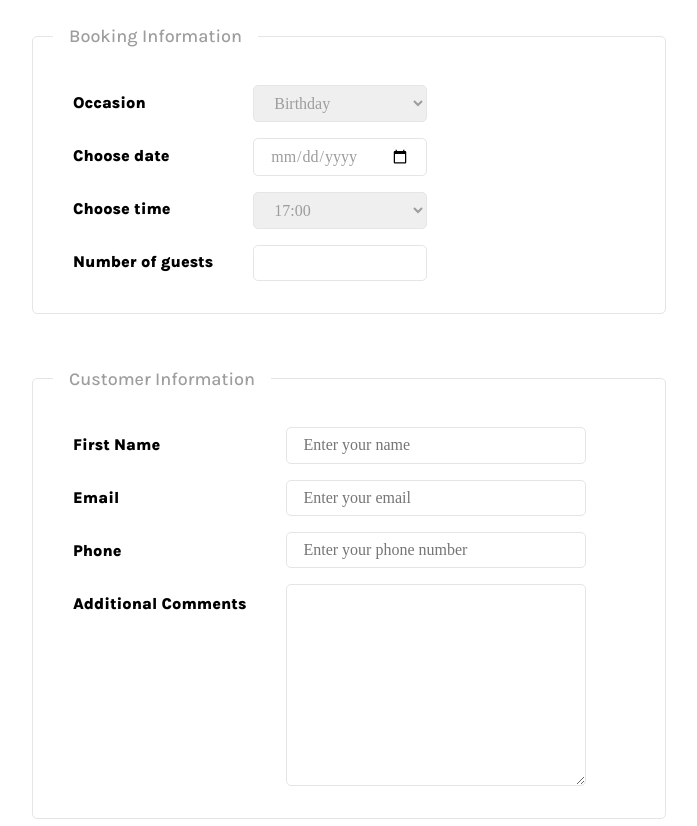
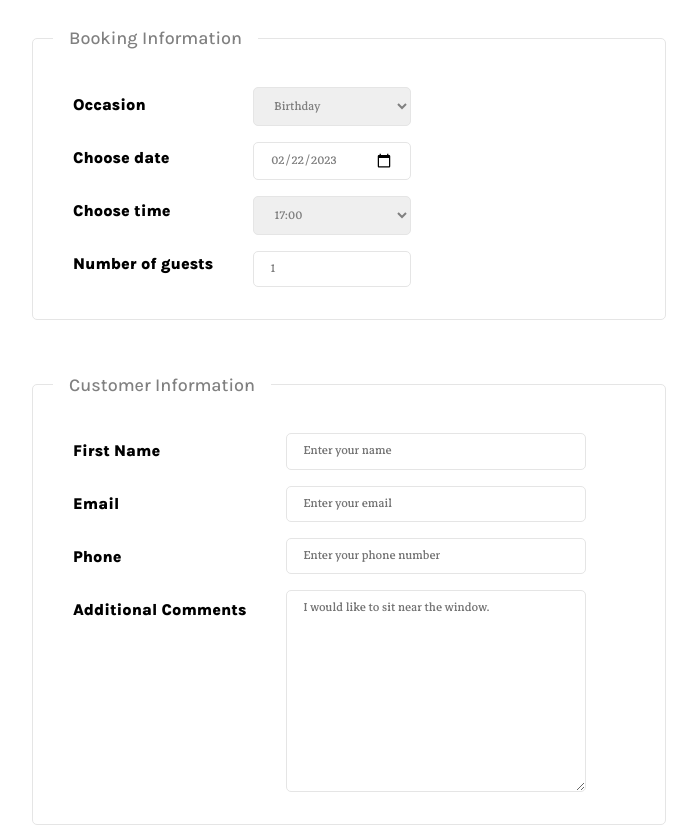
Before and after one commit to israteneda/little-lemon, a React (Vite) app: page /reservation in a window 1280 px wide. Shown: the part 720-1546 px from the top of the page, without its empty margins (291-988 px from the left). Built offline with nearby package versions, Linux system fonts and the light colour scheme.

Commit message:
add controlled forms

```diff
--- a/src/components/booking/FormTable/FormTable.tsx
+++ b/src/components/booking/FormTable/FormTable.tsx
@@ -1,7 +1,25 @@
 import React from 'react';
 import styles from './FormTable.module.scss';
 
-function FormTable() {
+function FormTable({
+  occasion,
+  setOccasion,
+  date,
+  setDate,
+  time,
+  setTime,
+  guests,
+  setGuests,
+}: {
+  occasion: string;
+  setOccasion: (value: string) => void;
+  date: string;
+  setDate: (value: string) => void;
+  time: string;
+  setTime: (value: string) => void;
+  guests: number;
+  setGuests: (value: number) => void;
+}) {
   return (
     <section className={styles.form}>
       <h2>Booking Information</h2>
@@ -12,12 +30,12 @@ function FormTable() {
         <label htmlFor='guests'>Number of guests</label>
       </span>
       <span className={styles.inputs}>
-        <select name='occasion' id='occasion'>
+        <select id='occasion' name='occasion' value={occasion} onChange={(e) => setOccasion(e.target.value)}>
           <option value='Birthday'>Birthday</option>
           <option value='Anniversary'>Anniversary</option>
         </select>
-        <input id='date' type='date' required />
-        <select id='res-time '>
+        <input id='date' type='date' value={date} onChange={(e) => setDate(e.target.value)} required />
+        <select id='res-time ' value={time} onChange={(e) => setTime(e.target.value)} required>
           <option>17:00</option>
           <option>18:00</option>
           <option>19:00</option>
@@ -25,7 +43,16 @@ function FormTable() {
           <option>21:00</option>
           <option>22:00</option>
         </select>
-        <input type='number' id='guests' name='guests' min='1' max='10' required />
+        <input
+          type='number'
+          id='guests'
+          name='guests'
+          min='1'
+          max='10'
+          value={guests}
+          onChange={(e) => setGuests(parseInt(e.target.value))}
+          required
+        />
       </span>
     </section>
   );
--- a/src/components/booking/FormUser/FormUser.tsx
+++ b/src/components/booking/FormUser/FormUser.tsx
@@ -1,7 +1,17 @@
-import React from 'react';
+import React, { useState } from 'react';
 import styles from './FormUser.module.scss';
 
-function FormUser() {
+function FormUser({
+  setName,
+  setEmail,
+  setPhone,
+  setComments,
+}: {
+  setName: (value: string) => void;
+  setEmail: (value: string) => void;
+  setPhone: (value: string) => void;
+  setComments: (value: string) => void;
+}) {
   return (
     <section className={styles.form}>
       <h2>Customer Information</h2>
@@ -12,10 +22,17 @@ function FormUser() {
         <label htmlFor='comments'>Additional Comments</label>
       </span>
       <span className={styles.inputs}>
-        <input id='name' type='text' placeholder='Enter your name' />
-        <input id='email' type='email' placeholder='Enter your email' />
-        <input id='phone' type='tel' placeholder='Enter your phone number' />
-        <textarea name='comments' id='comments' cols={30} rows={10} />
+        <input id='name' type='text' placeholder='Enter your name' onChange={(e) => setName(e.target.value)} required />
+        <input id='email' type='email' placeholder='Enter your email' onChange={(e) => setEmail(e.target.value)} required />
+        <input id='phone' type='tel' placeholder='Enter your phone number' onChange={(e) => setPhone(e.target.value)} required />
+        <textarea
+          name='comments'
+          id='comments'
+          cols={30}
+          rows={10}
+          placeholder='I would like to sit near the window.'
+          onChange={(e) => setComments(e.target.value)}
+        />
       </span>
     </section>
   );
--- a/src/components/common/Button/Button.module.scss
+++ b/src/components/common/Button/Button.module.scss
@@ -9,4 +9,9 @@
   gap: 10px;
   background: $primary-2;
   border: none;
+
+  &:hover {
+    background: $secondary-1;
+    cursor: pointer;
+  }
 }
--- a/src/components/common/Button/Button.tsx
+++ b/src/components/common/Button/Button.tsx
@@ -1,12 +1,22 @@
-import React from "react";
+import React from 'react';
 import styles from './Button.module.scss';
 import cn from 'classnames';
 
-function Button({ children, onClick, extraClasses }: { children: React.ReactNode; onClick?: () => void; extraClasses?: string}) {
+function Button({
+  children,
+  type = 'button',
+  onClick,
+  extraClasses,
+}: {
+  children: React.ReactNode;
+  type?: 'button' | 'submit' | 'reset' | undefined;
+  onClick?: () => void;
+  extraClasses?: string;
+}) {
   const classNames = cn(styles.button, extraClasses);
 
   return (
-    <button onClick={onClick} className={classNames}>
+    <button type={type} onClick={onClick} className={classNames}>
       {children}
     </button>
   );
--- a/src/pages/booking/create/Create.tsx
+++ b/src/pages/booking/create/Create.tsx
@@ -1,4 +1,4 @@
-import * as React from 'react';
+import React, { useState } from 'react';
 import { Button } from '@components/common';
 import styles from './Create.module.scss';
 import Table from '@components/common/Table/Table';
@@ -6,6 +6,23 @@ import FormTable from '@components/booking/FormTable/FormTable';
 import FormUser from '@components/booking/FormUser/FormUser';
 
 function Create() {
+  // Booking Data
+  const [occasion, setOccasion] = useState('Birthday');
+  const [date, setDate] = useState(new Date().toISOString().slice(0, 10));
+  const [time, setTime] = useState('17:00');
+  const [guests, setGuests] = useState(1);
+
+  // User Data
+  const [name, setName] = useState('');
+  const [email, setEmail] = useState('');
+  const [phone, setPhone] = useState('');
+  const [comments, setComments] = useState('');
+
+  const handleSubmit = (e: React.FormEvent<HTMLFormElement>) => {
+    e.preventDefault();
+    console.log('submit');
+  };
+
   return (
     <div>
       <h1 className={styles.title}>Book your table</h1>
@@ -30,13 +47,24 @@ function Create() {
           </div>
         </section>
       </main>
-      <div className={styles.forms}>
-        <FormTable />
-        <FormUser />
-      </div>
-      <div className={styles['button-container']}>
-        <Button>Make Your reservation</Button>
-      </div>
+      <form onSubmit={handleSubmit}>
+        <div className={styles.forms}>
+          <FormTable
+            occasion={occasion}
+            setOccasion={setOccasion}
+            date={date}
+            setDate={setDate}
+            time={time}
+            setTime={setTime}
+            guests={guests}
+            setGuests={setGuests}
+          />
+          <FormUser setName={setName} setEmail={setEmail} setPhone={setPhone} setComments={setComments} />
+        </div>
+        <div className={styles['button-container']}>
+          <Button type='submit'>Make Your reservation</Button>
+        </div>
+      </form>
     </div>
   );
 }
--- a/src/styles/main.scss
+++ b/src/styles/main.scss
@@ -6,6 +6,7 @@
 
 html {
   font-size: 62.5%;
+  font-family: 'Markazi Text', serif;
 }
 
 a,
--- a/src/styles/mixins.scss
+++ b/src/styles/mixins.scss
@@ -21,13 +21,13 @@
   border-radius: 5px;
   padding: 0.8rem 1.6rem;
   font-size: 1.6rem;
-  color: #9d9d9d;
+  color: gray;
   margin: 0.8rem;
   width: 100%;
   box-sizing: border-box;
   &:focus {
     outline: none;
-    border: 1px solid #9d9d9d;
+    border: 1px solid gray;
   }
 }
 
@@ -48,7 +48,7 @@
 
   h2 {
     @include lead-text;
-    color: #9d9d9d;
+    color: gray;
     position: absolute;
     top: -2.5rem;
     left: 2rem;
```
